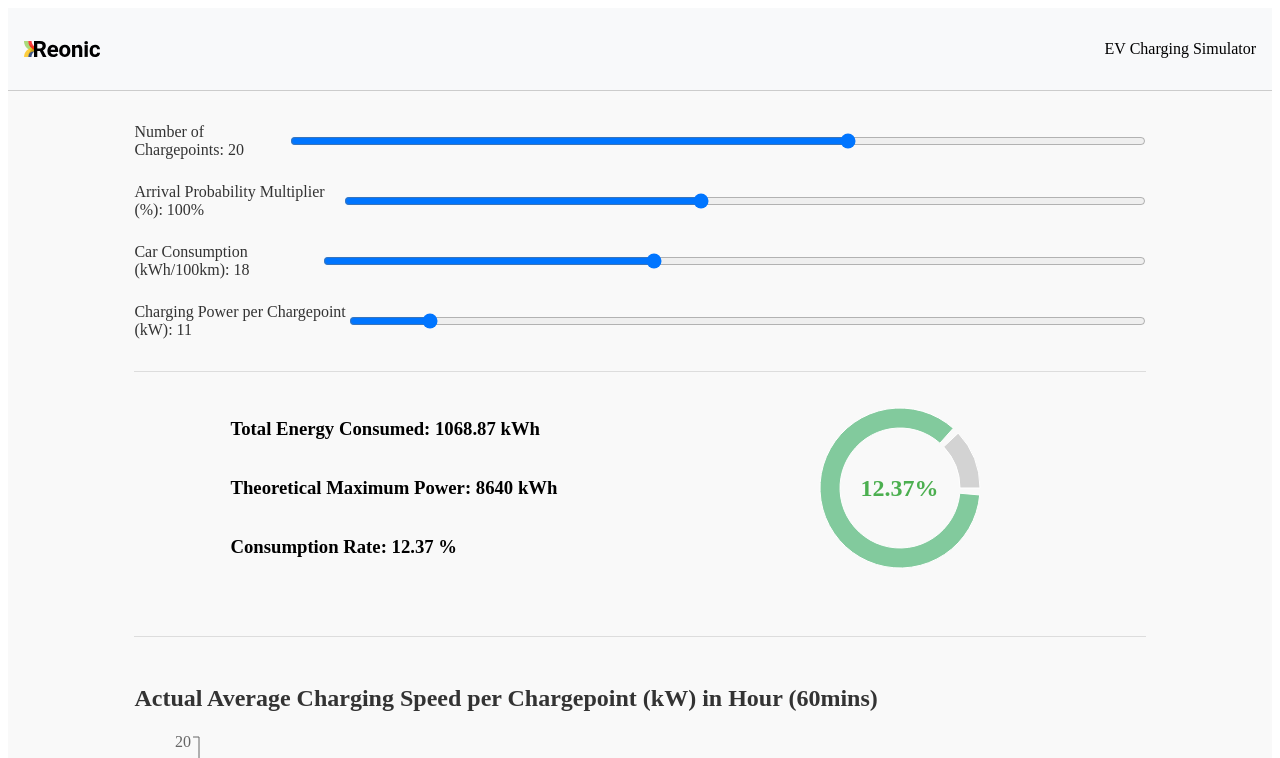
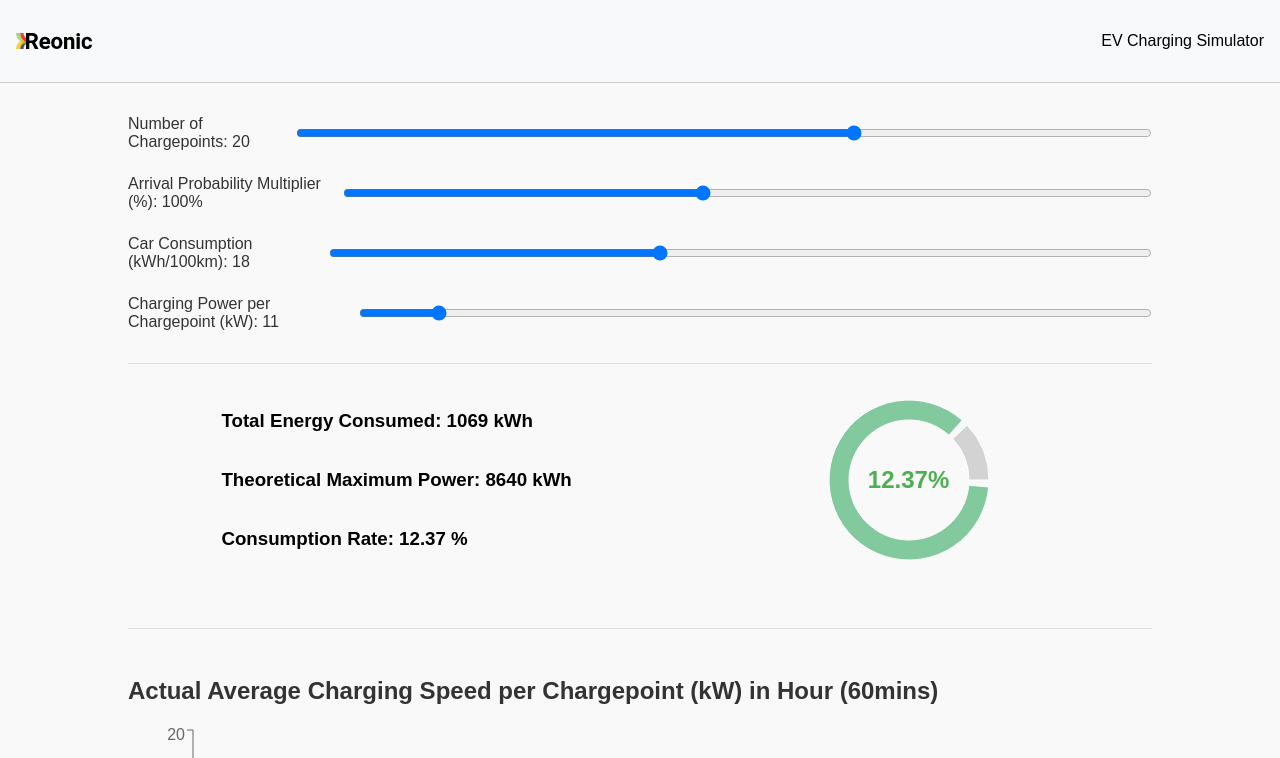
Before and after one commit to ChillYao/ev-charger-visualization, a React (Vite) app: page / in a window 1280 px wide. Shown: the top 758 px of the page. Built offline with nearby package versions, Linux system fonts and the light colour scheme.

Commit message:
improve naming and add global styling

```diff
--- a/src/App.tsx
+++ b/src/application/Application.tsx
@@ -1,7 +1,7 @@
 import React from "react";
-import ReonicLogo from "./assets/reonic-logo.svg";
-import { EvVisualization } from "./pages/EvVisualization";
-import { Header, Logo, Footer } from "./App.styles";
+import ReonicLogo from "../assets/reonic-logo.svg";
+import { EvVisualization } from "../pages/EvVisualization";
+import { Header, Logo, Footer } from "./Application.styles";
 
 const App: React.FC = () => {
   return (
--- a/src/components/output-visualization/summary-section/SummarySection.tsx
+++ b/src/components/output-visualization/summary-section/SummarySection.tsx
@@ -1,25 +1,25 @@
-import React from 'react';
+import React from "react";
 import {
   Section,
   InfoChartWrapper,
   KeyInfoWrapper,
   DoughnutChartWrapper,
   DoughnutChartLabel,
-} from '../OutputVisualization.styles';
-import { Tooltip, ResponsiveContainer, PieChart, Pie, Cell } from 'recharts';
+} from "../OutputVisualization.styles";
+import { Tooltip, ResponsiveContainer, PieChart, Pie, Cell } from "recharts";
 
 interface Props {
   totalEnergyConsumed: number;
   theoreticalMaxPower: number;
 }
 
-const COLORS = ['#d3d3d3', '#82ca9d'];
+const COLORS = ["#d3d3d3", "#82ca9d"];
 
 export const SummarySection: React.FC<Props> = (props) => {
   const { totalEnergyConsumed, theoreticalMaxPower } = props;
   const doughnutData = [
-    { name: 'Consumed', value: totalEnergyConsumed },
-    { name: 'Remaining', value: theoreticalMaxPower - totalEnergyConsumed },
+    { name: "Consumed", value: totalEnergyConsumed },
+    { name: "Remaining", value: theoreticalMaxPower - totalEnergyConsumed },
   ];
 
   const consumptionRate = (
@@ -30,21 +30,21 @@ export const SummarySection: React.FC<Props> = (props) => {
     <Section>
       <InfoChartWrapper>
         <KeyInfoWrapper>
-          <h3>Total Energy Consumed: {totalEnergyConsumed} kWh</h3>
+          <h3>Total Energy Consumed: {Math.round(totalEnergyConsumed)} kWh</h3>
           <h3>Theoretical Maximum Power: {theoreticalMaxPower} kWh</h3>
           <h3>Consumption Rate: {consumptionRate} %</h3>
         </KeyInfoWrapper>
         <DoughnutChartWrapper>
-          <ResponsiveContainer width='100%' height={200}>
+          <ResponsiveContainer width="100%" height={200}>
             <PieChart>
               <Pie
                 data={doughnutData}
-                cx='50%'
-                cy='50%'
+                cx="50%"
+                cy="50%"
                 innerRadius={60}
                 outerRadius={80}
                 paddingAngle={5}
-                dataKey='value'
+                dataKey="value"
               >
                 {doughnutData.map((_entry, index) => (
                   <Cell
--- /dev/null
+++ b/src/globalStyle.ts
@@ -0,0 +1,10 @@
+import { createGlobalStyle } from "styled-components";
+
+const GlobalStyle = createGlobalStyle`
+  body {
+    font-family: 'Arial', sans-serif;
+    margin: 0;
+  }
+`;
+
+export default GlobalStyle;
--- a/src/main.tsx
+++ b/src/main.tsx
@@ -1,10 +1,11 @@
-import { StrictMode } from 'react'
-import { createRoot } from 'react-dom/client'
-import App from './App.tsx'
-// import './index.css'
+import { StrictMode } from "react";
+import { createRoot } from "react-dom/client";
+import App from "./application/Application.tsx";
+import GlobalStyle from "./GlobalStyle.ts";
 
-createRoot(document.getElementById('root')!).render(
+createRoot(document.getElementById("root")!).render(
   <StrictMode>
+    <GlobalStyle />
     <App />
-  </StrictMode>,
-)
+  </StrictMode>
+);
```
Also changed, not shown: src/application/Application.styles.ts (renamed from src/App.styles.ts), 2 other files (tests, documents, lock files or other folders).
